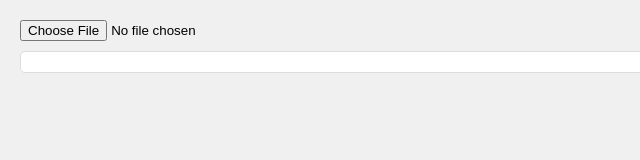
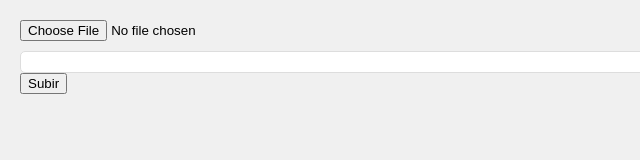
Before and after one commit to Joxxx69/LabWeb10-subirArchivos, a website: page public/index.html in a window 1280 px wide. Shown: the full height of the page, 0-640 px from the left. Drawn offline with Linux system fonts and the light colour scheme.

Commit message:
primer commit

```diff
--- a/app.js
+++ b/app.js
@@ -4,7 +4,7 @@ const fileUpload = require('express-fileupload')
 const app = express();
 const port = 8000;
 
-app.use(express.static())
+app.use(express.static('public'))
 app.use(fileUpload());
 
 
--- a/public/index.html
+++ b/public/index.html
@@ -9,9 +9,13 @@
 </head>
 
 <body>
-    <input type="file" id="fileInput">
-    <div id="fileInfo"></div>
-    <img id="preview">
+
+    <form action='http://localhost:8000/upload'>
+        <input type="file" name="file" id="fileInput">
+        <div id="fileInfo"></div>
+        <img id="preview">
+        <input type="submit" value="Subir">
+    </form>
     <script src="script.js"></script>
 
 </body>
```
